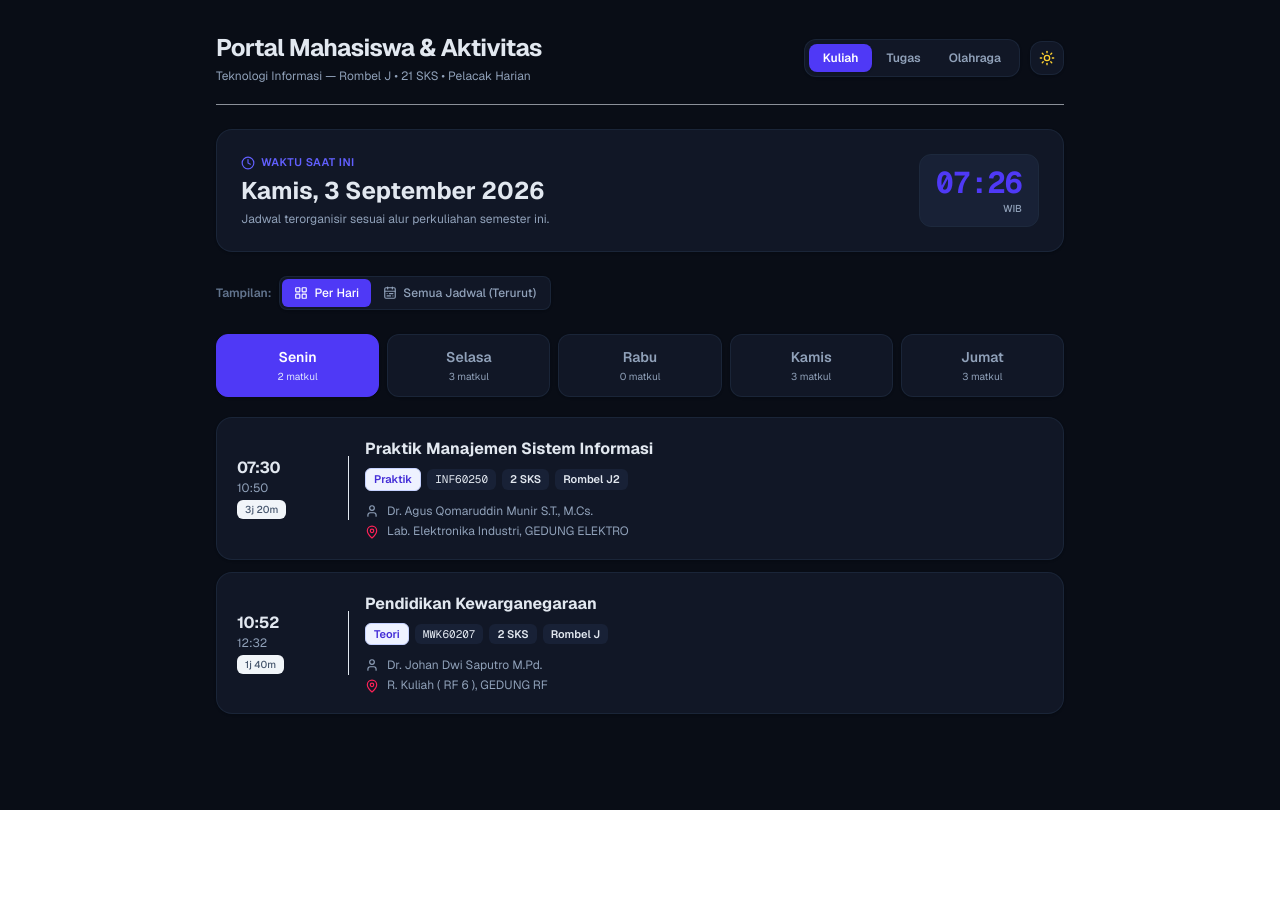
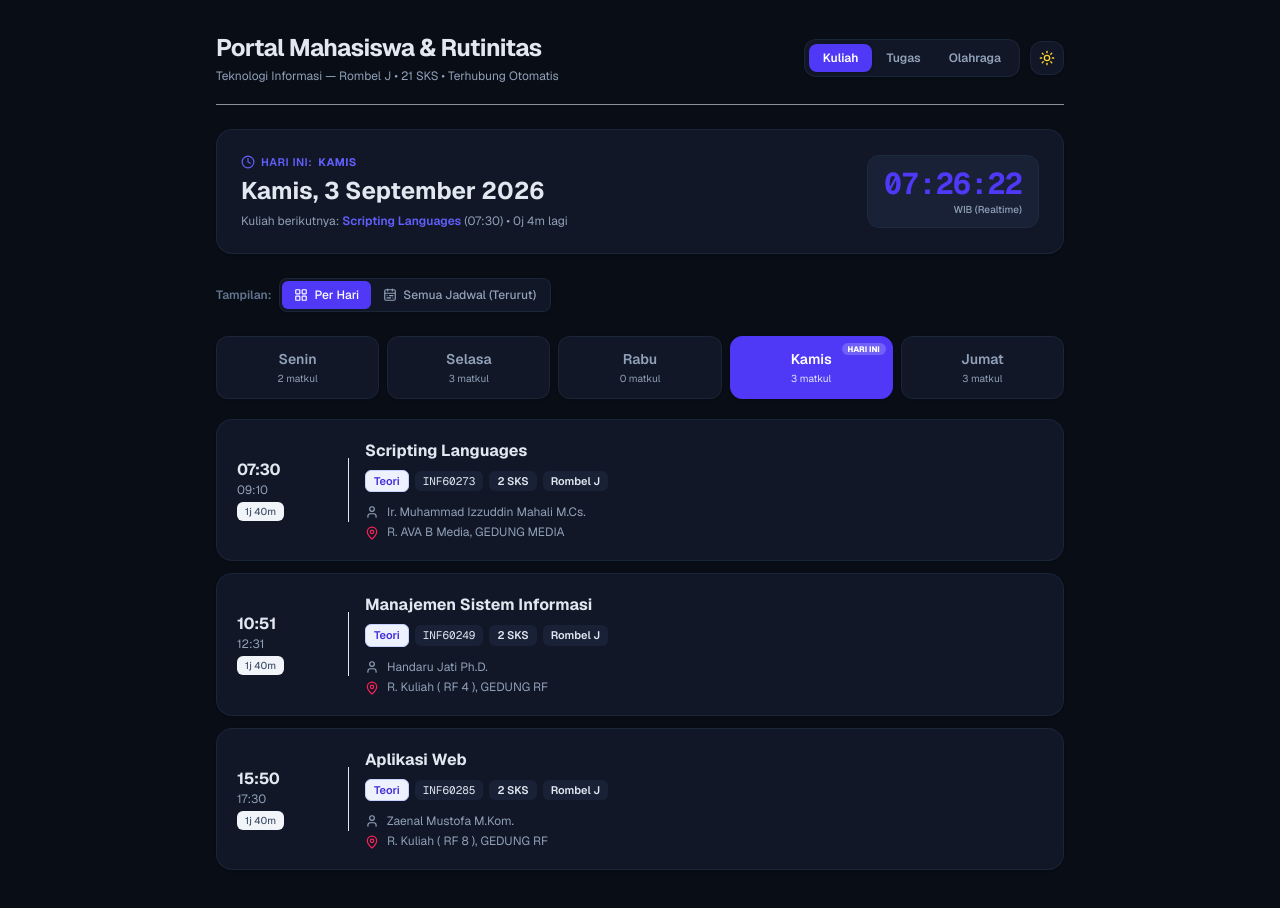
Before and after one commit to BrightAlvinn/jadwal-kuliah-app, a Next.js app: page / in a window 1280 px wide. Shown: the top 908 px of the page. Before the commit the page ends 810 px from the top, so only its background shows below. Built offline with nearby package versions, Linux system fonts and the light colour scheme.

Commit message:
feat: otomatis menyesuaikan hari saat web dibuka dan realtime status kuliah

```diff
--- a/app/page.tsx
+++ b/app/page.tsx
@@ -53,7 +53,7 @@ interface Workout {
   completed: boolean;
 }
 
-// Data Jadwal Kuliah (Praktik MSI telah dipindah ke Senin 07:30 - 10:50)
+// Jadwal Kuliah (Praktik MSI telah di Senin)
 const schedulesData: ScheduleItem[] = [
   // SENIN
   { no: 5, code: "INF60250", name: "Praktik Manajemen Sistem Informasi", sks: 2, rombel: "Rombel J2", lecturer: "Dr. Agus Qomaruddin Munir S.T., M.Cs.", type: "Praktik", room: "Lab. Elektronika Industri, GEDUNG ELEKTRO", day: "Senin", startTime: "07:30", endTime: "10:50", duration: "3j 20m" },
@@ -64,7 +64,7 @@ const schedulesData: ScheduleItem[] = [
   { no: 6, code: "INF60264", name: "Praktik Scripting Languages", sks: 2, rombel: "Rombel J", lecturer: "Ir. Muhammad Izzuddin Mahali M.Cs.", type: "Praktik", room: "R. AVA A/Lab. Micro, GEDUNG MEDIA", day: "Selasa", startTime: "12:31", endTime: "14:11", duration: "1j 40m" },
   { no: 1, code: "INF60145", name: "Pengembangan Aplikasi Mobile", sks: 1, rombel: "Rombel J", lecturer: "Dzul Fadli Rahman S.Kom., M.Sc.", type: "Teori", room: "R. Kuliah ( RF 6 ), GEDUNG RF", day: "Selasa", startTime: "15:55", endTime: "16:45", duration: "50m" },
 
-  // RABU (Kosong setelah matkul pindah)
+  // RABU (Kosong)
 
   // KAMIS
   { no: 7, code: "INF60273", name: "Scripting Languages", sks: 2, rombel: "Rombel J", lecturer: "Ir. Muhammad Izzuddin Mahali M.Cs.", type: "Teori", room: "R. AVA B Media, GEDUNG MEDIA", day: "Kamis", startTime: "07:30", endTime: "09:10", duration: "1j 40m" },
@@ -83,8 +83,11 @@ export default function Home() {
   const [isDark, setIsDark] = useState(true);
   const [activeTab, setActiveTab] = useState<"kuliah" | "tugas" | "olahraga">("kuliah");
   const [viewMode, setViewMode] = useState<"perHari" | "semua">("perHari");
+
+  // State Hari & Waktu Dinamis
+  const [todayName, setTodayName] = useState<string>("");
   const [selectedDay, setSelectedDay] = useState<"Senin" | "Selasa" | "Rabu" | "Kamis" | "Jumat">("Senin");
-  const [clock, setClock] = useState({ time: "00:00", date: "Memuat..." });
+  const [clock, setClock] = useState({ time: "00:00:00", date: "Memuat tanggal..." });
 
   // State Tugas
   const [assignments, setAssignments] = useState<Assignment[]>([]);
@@ -109,12 +112,53 @@ export default function Home() {
   const [wDay, setWDay] = useState("Senin");
   const [wTarget, setWTarget] = useState("");
 
+  // Otomatis Deteksi Hari & Jam Saat Web Dibuka
+  useEffect(() => {
+    const updateDateTime = () => {
+      const now = new Date();
+      const dayIndex = now.getDay(); // 0: Minggu, 1: Senin, ..., 5: Jumat, 6: Sabtu
+      const dayNames = ["Minggu", "Senin", "Selasa", "Rabu", "Kamis", "Jumat", "Sabtu"];
+      const currentDay = dayNames[dayIndex];
+      setTodayName(currentDay);
+
+      const hh = String(now.getHours()).padStart(2, "0");
+      const mm = String(now.getMinutes()).padStart(2, "0");
+      const ss = String(now.getSeconds()).padStart(2, "0");
+      const monthNames = ["Januari", "Februari", "Maret", "April", "Mei", "Juni", "Juli", "Agustus", "September", "Oktober", "November", "Desember"];
+
+      setClock({
+        time: `${hh}:${mm}:${ss}`,
+        date: `${currentDay}, ${now.getDate()} ${monthNames[now.getMonth()]} ${now.getFullYear()}`
+      });
+    };
+
+    // Inisialisasi awal hari aktif saat web dibuka
+    const now = new Date();
+    const dayIndex = now.getDay();
+    const mapDay: { [key: number]: "Senin" | "Selasa" | "Rabu" | "Kamis" | "Jumat" } = {
+      1: "Senin",
+      2: "Selasa",
+      3: "Rabu",
+      4: "Kamis",
+      5: "Jumat"
+    };
+
+    if (mapDay[dayIndex]) {
+      setSelectedDay(mapDay[dayIndex]);
+    } else {
+      // Jika Sabtu/Minggu, default ke Senin
+      setSelectedDay("Senin");
+    }
+
+    updateDateTime();
+    const interval = setInterval(updateDateTime, 1000);
+    return () => clearInterval(interval);
+  }, []);
+
   // Sync Preferences & Storage
   useEffect(() => {
     const theme = localStorage.getItem("app_theme_soft");
-    if (theme) {
-      setIsDark(theme === "dark");
-    }
+    if (theme) setIsDark(theme === "dark");
 
     const savedTasks = localStorage.getItem("app_tasks_soft");
     if (savedTasks) {
@@ -144,26 +188,7 @@ export default function Home() {
     localStorage.setItem("app_workouts_soft", JSON.stringify(workouts));
   }, [workouts]);
 
-  // Realtime Timer
-  useEffect(() => {
-    const updateTime = () => {
-      const now = new Date();
-      const hh = String(now.getHours()).padStart(2, "0");
-      const mm = String(now.getMinutes()).padStart(2, "0");
-      const dayNames = ["Minggu", "Senin", "Selasa", "Rabu", "Kamis", "Jumat", "Sabtu"];
-      const monthNames = ["Januari", "Februari", "Maret", "April", "Mei", "Juni", "Juli", "Agustus", "September", "Oktober", "November", "Desember"];
-
-      setClock({
-        time: `${hh}:${mm}`,
-        date: `${dayNames[now.getDay()]}, ${now.getDate()} ${monthNames[now.getMonth()]} ${now.getFullYear()}`
-      });
-    };
-    updateTime();
-    const interval = setInterval(updateTime, 1000);
-    return () => clearInterval(interval);
-  }, []);
-
-  // Handlers
+  // Handlers Tugas & Olahraga
   const handleAddAssignment = (e: React.FormEvent) => {
     e.preventDefault();
     if (!newTitle.trim() || !newDeadline) return;
@@ -196,7 +221,7 @@ export default function Home() {
         type: wType,
         day: wDay,
         title: wTitle,
-        target: wTarget || (wType === "gym" ? "3 Set latihan terukur" : "Pace rileks"),
+        target: wTarget || (wType === "gym" ? "3 Set terukur" : "Pace rileks"),
         completed: false
       }
     ]);
@@ -208,7 +233,33 @@ export default function Home() {
     return schedulesData.filter(s => s.day === selectedDay);
   }, [selectedDay]);
 
-  // Styling Variabel Palet Soft
+  // Cari status kuliah berikutnya hari ini
+  const nextClassToday = useMemo(() => {
+    if (!daysList.includes(todayName as any)) return null;
+    const todayList = schedulesData.filter(s => s.day === todayName);
+    if (todayList.length === 0) return null;
+
+    const [curHour, curMin] = clock.time.split(":").map(Number);
+    const curTotalMin = curHour * 60 + curMin;
+
+    for (const item of todayList) {
+      const [startH, startM] = item.startTime.split(":").map(Number);
+      const [endH, endM] = item.endTime.split(":").map(Number);
+      const startTotalMin = startH * 60 + startM;
+      const endTotalMin = endH * 60 + endM;
+
+      if (curTotalMin >= startTotalMin && curTotalMin <= endTotalMin) {
+        return { status: "ongoing", item };
+      }
+      if (curTotalMin < startTotalMin) {
+        return { status: "upcoming", item, diffMin: startTotalMin - curTotalMin };
+      }
+    }
+
+    return { status: "finished" };
+  }, [todayName, clock.time]);
+
+  // Style Variables (Soft Modern Palette)
   const containerBg = isDark ? "bg-[#090d16] text-slate-200" : "bg-[#f8fafc] text-slate-700";
   const cardBg = isDark ? "bg-[#111726] border-slate-800/80 shadow-sm" : "bg-white border-slate-200/80 shadow-[0_2px_8px_rgba(0,0,0,0.03)]";
   const subtleCard = isDark ? "bg-[#182136] border-slate-800" : "bg-slate-50 border-slate-200/80";
@@ -222,9 +273,9 @@ export default function Home() {
         {/* Top Header */}
         <header className="flex flex-col sm:flex-row sm:items-center justify-between gap-4 border-b pb-5 border-slate-200/60 dark:border-slate-800">
           <div>
-            <h1 className="text-xl sm:text-2xl font-bold tracking-tight">Portal Mahasiswa & Aktivitas</h1>
+            <h1 className="text-xl sm:text-2xl font-bold tracking-tight">Portal Mahasiswa & Rutinitas</h1>
             <p className={`text-xs mt-1 ${textMuted}`}>
-              Teknologi Informasi — Rombel J &bull; 21 SKS &bull; Pelacak Harian
+              Teknologi Informasi — Rombel J &bull; 21 SKS &bull; Terhubung Otomatis
             </p>
           </div>
 
@@ -263,27 +314,42 @@ export default function Home() {
         {activeTab === "kuliah" && (
           <div className="space-y-6">
 
-            {/* Live Clock & Status Card */}
+            {/* Live Clock & Auto Day Detection Banner */}
             <div className={`p-5 sm:p-6 rounded-2xl border flex flex-col sm:flex-row sm:items-center justify-between gap-4 ${cardBg}`}>
               <div>
                 <div className="text-[11px] font-semibold uppercase tracking-wider text-indigo-500 dark:text-indigo-400 mb-1 flex items-center gap-1.5">
-                  <Clock className="w-3.5 h-3.5" /> Waktu Saat Ini
+                  <Clock className="w-3.5 h-3.5" /> Hari Ini: <span className="font-bold">{todayName || "Mendeteksi..."}</span>
                 </div>
                 <h2 className="text-xl sm:text-2xl font-bold">{clock.date}</h2>
-                <p className={`text-xs mt-1 ${textMuted}`}>
-                  Jadwal terorganisir sesuai alur perkuliahan semester ini.
-                </p>
+                <div className={`text-xs mt-1.5 ${textMuted}`}>
+  {nextClassToday?.status === "ongoing" && nextClassToday.item && (
+    <span className="text-emerald-500 font-semibold">
+      Sedang berlangsung: {nextClassToday.item.name} ({nextClassToday.item.startTime} - {nextClassToday.item.endTime})
+    </span>
+  )}
+  {nextClassToday?.status === "upcoming" && nextClassToday.item && (
+    <span>
+      Kuliah berikutnya: <strong className="text-indigo-500 font-semibold">{nextClassToday.item.name}</strong> ({nextClassToday.item.startTime}) &bull; {Math.floor((nextClassToday.diffMin ?? 0) / 60)}j {(nextClassToday.diffMin ?? 0) % 60}m lagi
+    </span>
+  )}
+  {nextClassToday?.status === "finished" && (
+    <span>Seluruh perkuliahan hari ini telah selesai. Selamat beristirahat!</span>
+  )}
+  {!nextClassToday && (
+    <span>Tidak ada jadwal perkuliahan pada hari ini.</span>
+  )}
+</div>
               </div>
 
               <div className={`sm:text-right px-4 py-2.5 rounded-xl border ${subtleCard}`}>
                 <div className="text-2xl sm:text-3xl font-bold font-mono tracking-tight text-indigo-600 dark:text-indigo-400">
                   {clock.time}
                 </div>
-                <div className={`text-[10px] font-medium ${textMuted}`}>WIB</div>
+                <div className={`text-[10px] font-medium ${textMuted}`}>WIB (Realtime)</div>
               </div>
             </div>
 
-            {/* Tombol Opsi: Per Hari vs Seluruh Jadwal */}
+            {/* Tombol Opsi Tampilan */}
             <div className="flex items-center justify-between gap-2">
               <div className="flex items-center gap-2">
                 <span className="text-xs font-semibold text-slate-500 dark:text-slate-400">Tampilan:</span>
@@ -315,17 +381,25 @@ export default function Home() {
                 <div className="grid grid-cols-5 gap-2">
                   {daysList.map((day) => {
                     const isSelected = selectedDay === day;
+                    const isToday = todayName === day;
                     const count = schedulesData.filter(s => s.day === day).length;
                     return (
                       <button
                         key={day}
                         onClick={() => setSelectedDay(day)}
-                        className={`py-3 px-2 rounded-xl border transition-all text-center ${
+                        className={`py-3 px-2 rounded-xl border transition-all text-center relative ${
                           isSelected
                             ? "bg-indigo-600 border-indigo-600 text-white shadow-sm"
                             : `${cardBg} ${textMuted} hover:border-slate-300 dark:hover:border-slate-700`
                         }`}
                       >
+                        {isToday && (
+                          <span className={`absolute top-1.5 right-1.5 text-[8px] px-1.5 py-0.2 rounded-md font-extrabold uppercase ${
+                            isSelected ? "bg-white/20 text-white" : "bg-indigo-500/10 text-indigo-500 border border-indigo-500/20"
+                          }`}>
+                            Hari Ini
+                          </span>
+                        )}
                         <div className="font-semibold text-xs sm:text-sm">{day}</div>
                         <div className={`text-[10px] mt-0.5 ${isSelected ? "text-indigo-100" : textMuted}`}>
                           {count} matkul
@@ -408,7 +482,7 @@ export default function Home() {
                     <div key={day} className="space-y-3">
                       <div className="flex items-center gap-2">
                         <span className="h-2 w-2 rounded-full bg-indigo-500" />
-                        <h3 className="font-bold text-sm tracking-tight text-slate-800 dark:text-slate-200 uppercase">
+                        <h3 className="font-bold text-sm tracking-tight uppercase">
                           {day}
                         </h3>
                         <span className={`text-xs ${textMuted}`}>({dayItems.length} matkul)</span>
```
